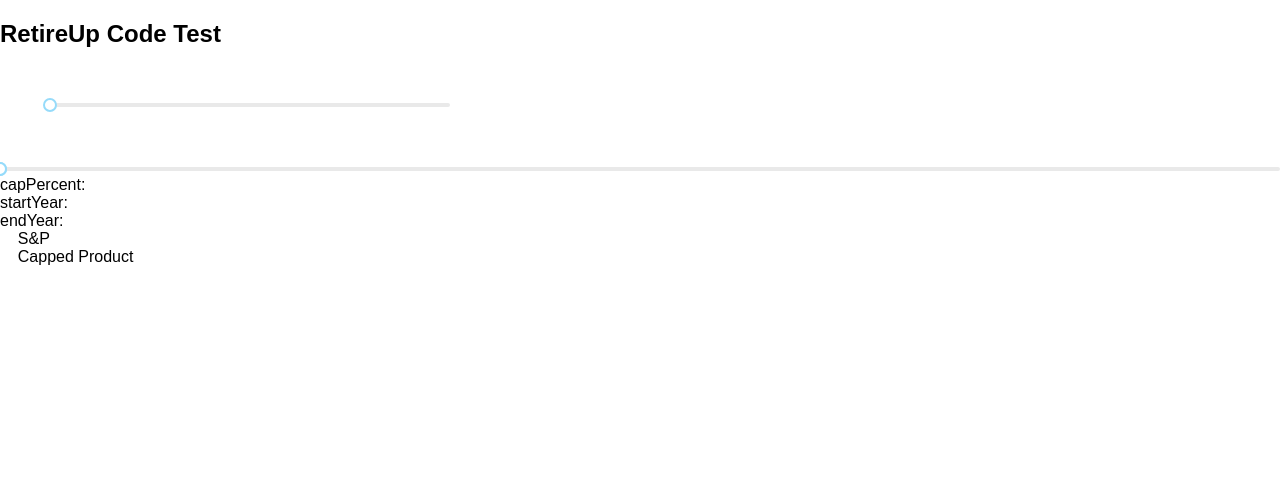
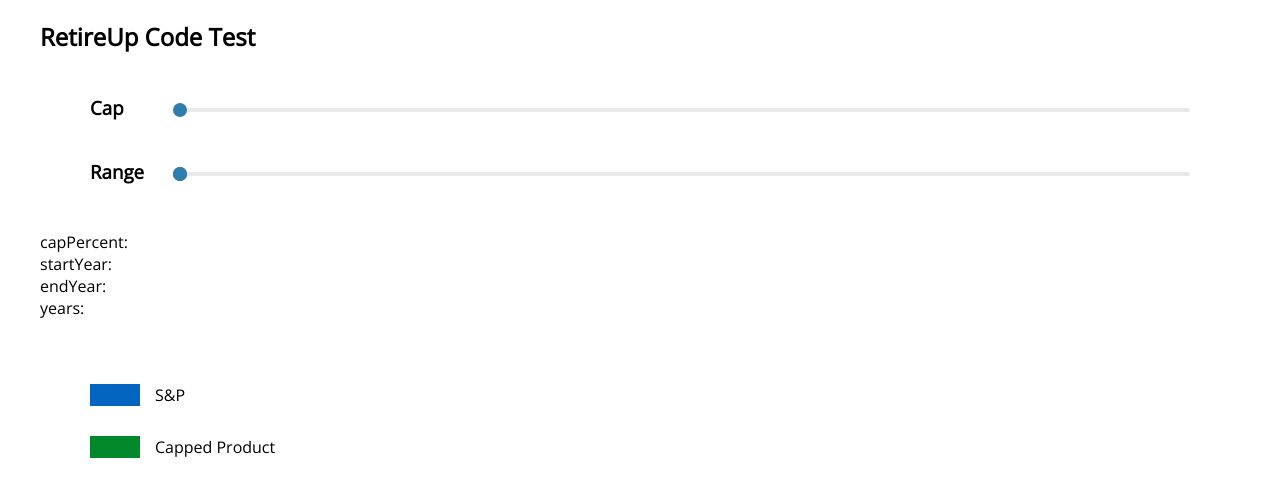
Before and after one commit to ttanzer/capping-strategy-code-test, a React (Create React App) app: page / in a window 1280 px wide. Shown: the top 496 px of the page. Built offline with nearby package versions, Linux system fonts and the light colour scheme.

Commit message:
Styling components

```diff
--- a/package.json
+++ b/package.json
@@ -1,5 +1,5 @@
 {
-  "name": "RetireUp Code Test",
+  "name": "retireup-code-test",
   "version": "1.0.0",
   "description": "Simple starter package for Redux with React and Babel support",
   "main": "index.js",
--- a/public/index.html
+++ b/public/index.html
@@ -4,28 +4,10 @@
     <meta charset="utf-8">
     <meta name="viewport" content="width=device-width, initial-scale=1">
     <link rel="shortcut icon" href="%PUBLIC_URL%/favicon.ico">
-    <!--
-      Notice the use of %PUBLIC_URL% in the tag above.
-      It will be replaced with the URL of the `public` folder during the build.
-      Only files inside the `public` folder can be referenced from the HTML.
-
-      Unlike "/favicon.ico" or "favicon.ico", "%PUBLIC_URL%/favicon.ico" will
-      work correctly both with client-side routing and a non-root public URL.
-      Learn how to configure a non-root public URL by running `npm run build`.
-    -->
-    <title>RetireUp Code Test</title>
+    <link href="https://fonts.googleapis.com/css?family=Open+Sans" rel="stylesheet">
+    <title>RetireUP Code Test</title>
   </head>
   <body>
     <div id="root"></div>
-    <!--
-      This HTML file is a template.
-      If you open it directly in the browser, you will see an empty page.
-
-      You can add webfonts, meta tags, or analytics to this file.
-      The build step will place the bundled scripts into the <body> tag.
-
-      To begin the development, run `npm start`.
-      To create a production bundle, use `npm run build`.
-    -->
   </body>
 </html>
--- a/src/components/App.js
+++ b/src/components/App.js
@@ -49,7 +49,8 @@ class App extends Component {
                         onSelectorChange={this.updatePeriod}  />
         <BalanceGraph capPercent={this.state.capPercent}
                       startYear={this.state.startYear}
-                      endYear={this.state.endYear} />
+                      endYear={this.state.endYear}
+                      data={this.props.data} />
         <Legend />
       </div>
     );
--- a/src/components/BalanceGraph.js
+++ b/src/components/BalanceGraph.js
@@ -7,6 +7,7 @@ export const BalanceGraph = ({ capPercent, startYear, endYear }) => {
             <div>capPercent: {capPercent}</div>
             <div>startYear: {startYear}</div>
             <div>endYear: {endYear}</div>
+            <div>years: </div>
         </div>
     );
 
--- a/src/components/CapSelector.js
+++ b/src/components/CapSelector.js
@@ -8,10 +8,11 @@ import Slider from 'rc-slider';
 const SliderWithTip = Slider.createSliderWithTooltip(Slider);
 
 export const CapSelector = ({ minPercent, maxPercent, onSelectorChange }) => {
-    const wrapperStyle = { width: 400, margin: 50 };
+    const wrapperStyle = {  margin: 50 };
 
     return (
         <div style={wrapperStyle}>
+            <h3 className="slider-label">Cap</h3>
             <SliderWithTip className="cap-selector"
                            min={minPercent}
                            max={maxPercent}
--- a/src/components/Legend.js
+++ b/src/components/Legend.js
@@ -2,14 +2,34 @@ import React from 'react'
 
 export const Legend = ({ capPercent, startYear, endYear }) => {
 
+    const styles = {
+        wrapper: {
+            margin: 50
+        },
+        legendEntry: {
+                width: 50,
+                display: 'inline-block',
+                marginTop: 15,
+                marginRight: 15,
+                marginBottom: 15,
+                marginLeft: 0
+        },
+        sAndP: {
+            backgroundColor: '#0365c0'
+        },
+        capped: {
+            backgroundColor: '#00882b'
+        }
+    };
+
     return (
-        <div>
+        <div style={styles.wrapper}>
             <div>
-                <span>&nbsp;&nbsp;&nbsp;&nbsp;</span>
+                <span style={{...styles.legendEntry,...styles.sAndP}}>&nbsp;</span>
                 S&amp;P
             </div>
             <div>
-                <span>&nbsp;&nbsp;&nbsp;&nbsp;</span>
+                <span style={{...styles.legendEntry,...styles.capped}}>&nbsp;</span>
                 Capped Product
             </div>
         </div>
--- a/src/components/PeriodSelector.js
+++ b/src/components/PeriodSelector.js
@@ -5,12 +5,16 @@ const createSliderWithTooltip = Slider.createSliderWithTooltip;
 const Range = createSliderWithTooltip(Slider.Range);
 
 export const PeriodSelector = ({ minYear, maxYear, onSelectorChange }) => {
+    const wrapperStyle = {  margin: 50 };
 
     return (
-        <Range min={minYear}
-               max={maxYear}
-               tipFormatter={value => `${value}`}
-               onChange={onSelectorChange} />
+        <div style={wrapperStyle}>
+            <h3 className="slider-label">Range</h3>
+            <Range min={minYear}
+                   max={maxYear}
+                   tipFormatter={value => `${value}`}
+                   onChange={onSelectorChange} />
+        </div>
     );
 
 };
--- a/src/index.js
+++ b/src/index.js
@@ -3,7 +3,31 @@ import ReactDOM from 'react-dom';
 import App from './components/App';
 import './styles/index.css';
 
+var data = [
+    { "2016": 2275.12 },
+    { "2015": 1918.60 },
+    { "2014": 2028.18 }/*,
+    { "year": 2013, "price": 1822.36 },
+    { "year": 2012, "price": 1480.40 },
+    { "year": 2011, "price": 1300.58 },
+    { "year": 2010, "price": 1282.62 },
+    { "year": 2009, "price": 1123.58 },
+    { "year": 2008, "price": 865.58 },
+    { "year": 2007, "price": 1378.76 },
+    { "year": 2006, "price": 1424.16 },
+    { "year": 2005, "price": 1278.73 },
+    { "year": 2004, "price": 1181.41 },
+    { "year": 2003, "price": 1132.52 },
+    { "year": 2002, "price": 895.84 },
+    { "year": 2001, "price": 1140.21 },
+    { "year": 2000, "price": 1335.63 },
+    { "year": 1999, "price": 1425.59 },
+    { "year": 1998, "price": 1248.77 },
+    { "year": 1997, "price": 963.36 },
+    { "year": 1996, "price": 766.22 }*/
+];
+
 ReactDOM.render(
-  <App />,
+  <App data={data} />,
   document.getElementById('root')
 );
--- a/src/styles/App.css
+++ b/src/styles/App.css
@@ -1,8 +1,27 @@
+.App {
+    max-width: 1200px;
+    margin: 0 auto;
+}
+
+.rc-slider {
+  margin-left: 90px;
+  width: inherit;
+}
 
 .rc-slider-tooltip-inner {
-  background-color: blue;
+  background-color: #307eae;
 }
 
 .rc-slider-tooltip-arrow {
-  border-top-color: blue !important;
+  border-top-color: #307eae !important;
 }
+
+.rc-slider-handle {
+  border: solid 2px #307eae;
+  background-color: #307eae;
+}
+
+.slider-label {
+  float: left;
+  margin-top: -8px;
+}
--- a/src/styles/index.css
+++ b/src/styles/index.css
@@ -1,5 +1,5 @@
 body {
   margin: 0;
   padding: 0;
-  font-family: sans-serif;
+  font: 16px 'Open Sans', sans-serif;
 }
```
Also changed, not shown: 2 other files (tests, documents, lock files or other folders).
